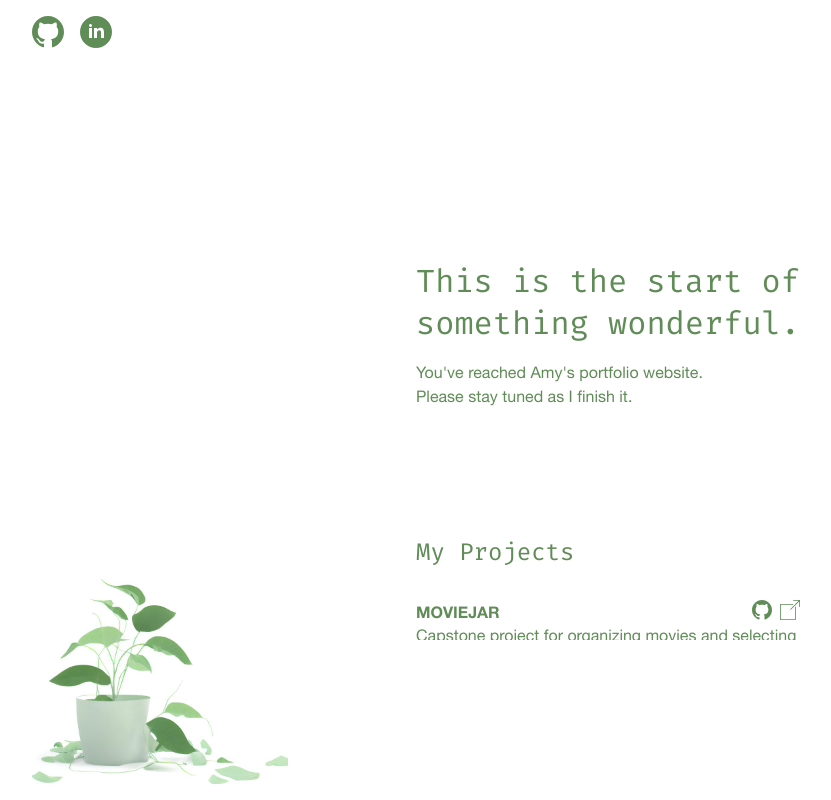
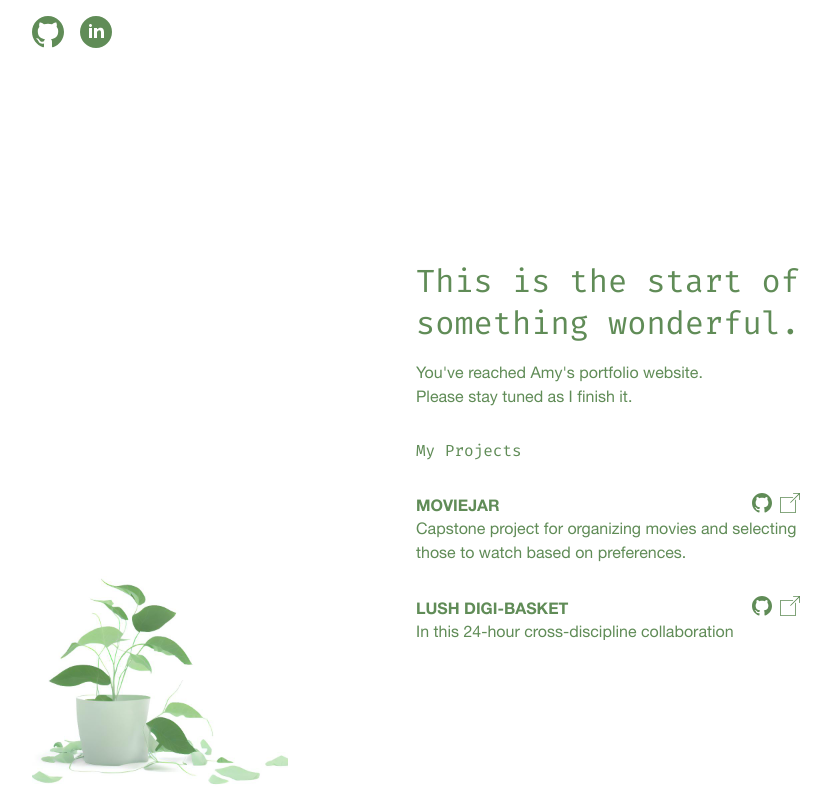
Before and after one commit to anagelberg/personal-website, a React (Create React App) app: page / in a window 1280 px wide. Shown: the whole page, without its empty margins (32-863 px from the left). Built offline with nearby package versions, Linux system fonts and the light colour scheme.

Commit message:
add collabsible component -- turned off for aesthetic until animation

```diff
--- /dev/null
+++ b/src/components/CollapsibleSection/CollapsibleSection.jsx
@@ -0,0 +1,27 @@
+import './CollapsibleSection.scss';
+import { useState } from 'react';
+
+
+function CollapsibleSection({ title, contents }) {
+    const [collapsed, setCollapsed] = useState(false)
+
+
+
+    return (
+        <section className='section'>
+            <h1
+                // onClick={() => setCollapsed(currentVal => !currentVal)}
+                className='section__title'>
+                {title}
+            </h1>
+            {!collapsed &&
+                <div className='section__contents'>
+                    {contents()}
+                </div>
+            }
+        </section>
+    )
+}
+
+
+export default CollapsibleSection;
--- /dev/null
+++ b/src/components/CollapsibleSection/CollapsibleSection.scss
@@ -0,0 +1,20 @@
+@use '../../styles/mixins.scss' as *;
+@use '../../styles/variables.scss' as *;
+
+
+@use '../../styles/variables.scss' as *;
+
+.section {
+    &__title {
+        font-size: 1rem;
+
+        &:hover {
+            // cursor: pointer;
+            // color: darken($primary-dark, 20%);
+        }
+    }
+
+    &__contents {
+        margin-bottom: 2rem;
+    }
+}
--- a/src/components/Hero/Hero.scss
+++ b/src/components/Hero/Hero.scss
@@ -1,3 +1,3 @@
 .hero {
-  margin-bottom: 8rem;
+  margin-bottom: 2rem;
 }
--- a/src/components/Projects/Projects.jsx
+++ b/src/components/Projects/Projects.jsx
@@ -1,5 +1,6 @@
 import './Projects.scss';
 import ProjectCard from '../ProjectCard/ProjectCard';
+import CollapsibleSection from '../CollapsibleSection/CollapsibleSection';
 
 const projects = [
     {
@@ -48,13 +49,15 @@ const projects = [
 function Projects() {
     return (
         <section>
-            <h1>My Projects</h1>
-            {
-                projects.map(project => {
+
+            <CollapsibleSection title="My Projects" contents={() => {
+                return projects.map(project => {
                     return <ProjectCard project={project} />
                 })
             }
-        </section>
+
+            } />
+        </section >
 
     )
 }
--- a/src/components/Values/Values.jsx
+++ b/src/components/Values/Values.jsx
@@ -4,11 +4,17 @@ import { ReactComponent as Truth } from '../../assets/icons/honesty.svg';
 import { ReactComponent as Sustainability } from '../../assets/icons/sustainability.svg';
 import { ReactComponent as Innovation } from '../../assets/icons/innovation.svg';
 import { ReactComponent as Health } from '../../assets/icons/Health.svg';
+import CollapsibleSection from '../CollapsibleSection/CollapsibleSection';
+
 
 function Values() {
     return (
-        <section className='values'>
-            <h1 className='values__title'>Core Values</h1>
+
+        <CollapsibleSection
+            title="My Values"
+            contents={() => {
+                return (
+                    <>
                         <p className='values__subtitle'>Non-exhaustive list of what matters most to me & guiding personal principles.</p>
 
 
@@ -31,7 +37,16 @@ function Values() {
                             name="Health & Wellness"
                             description="Collectively improving my own and others health, wellbeing, and happiness."
                             icon={() => <Health className='values__icon' />} />
-        </section>
+                    </>
+
+                )
+
+
+
+            }}
+
+
+        />
     )
 }
 
--- a/src/index.scss
+++ b/src/index.scss
@@ -21,9 +21,6 @@ a,
   text-decoration: none;
 }
 
-section {
-  margin-bottom: 8rem;
-}
 
 /* Typography */
 /* Do better */
```
Lines whose indentation alone changed are shown as unchanged.
